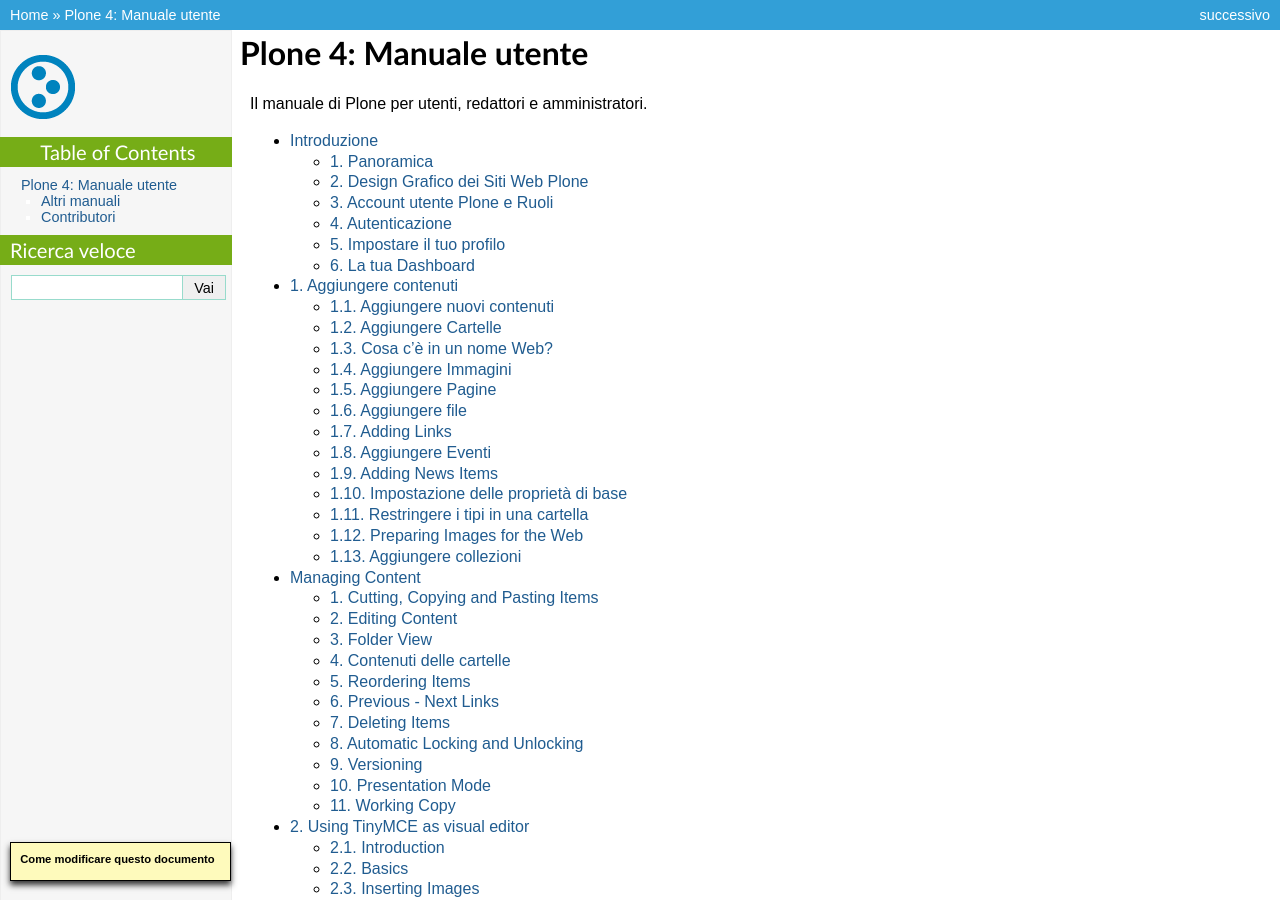
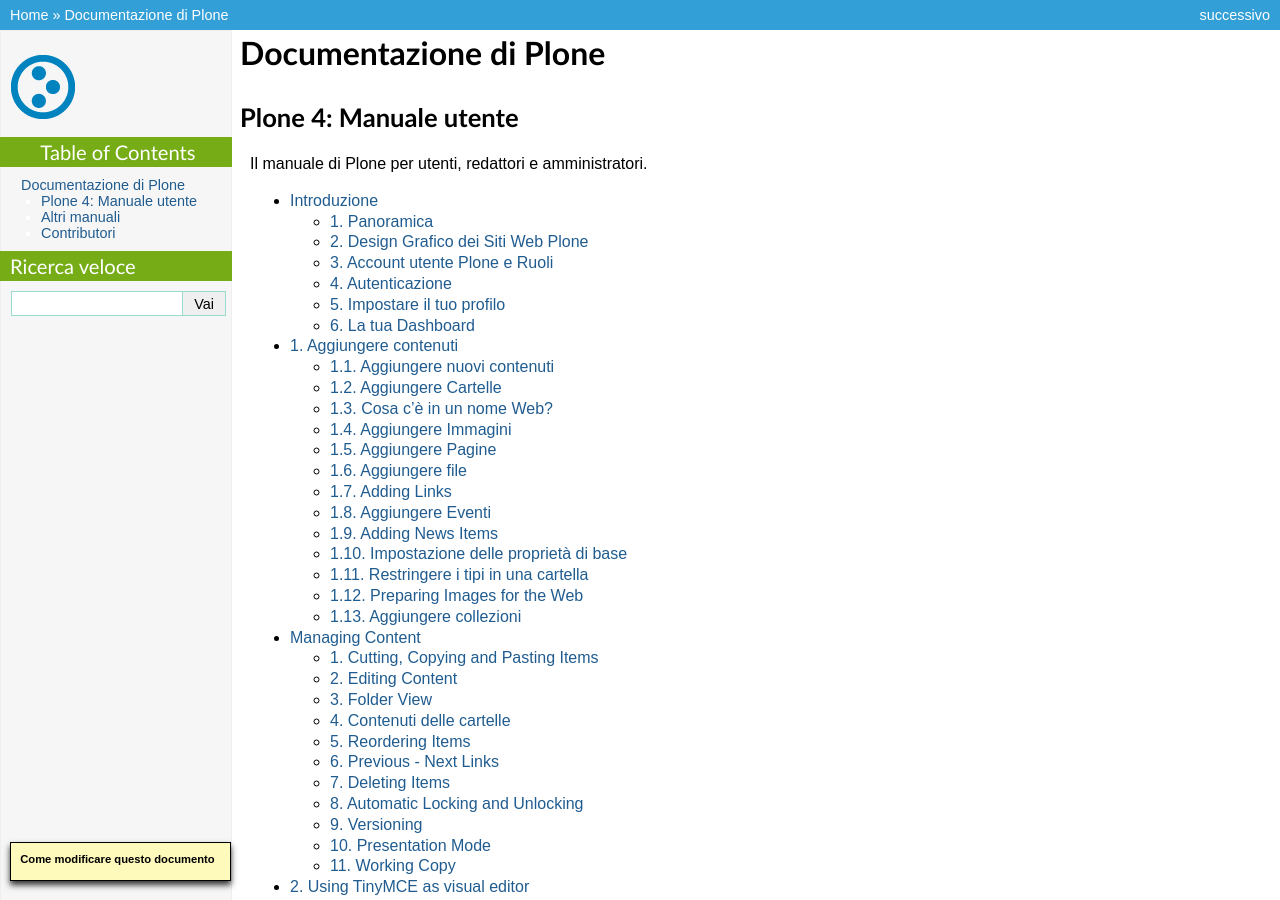
Before and after one commit to plone-it/collective.italiandocumentation, a Sphinx documentation site: the page built from source/index.rst, in a window 1280 px wide and 900 px high. Built offline with Sphinx 7.4.7, drawn with Linux system fonts in a browser that asks for light colours; pages that are not in the unit, such as notebooks, are missing from menus; some of the changed text lies outside the part shown.

Commit message:
Moving the user manual to a 'sub-section' of the more general documentation

```diff
--- a/source/conf.py
+++ b/source/conf.py
@@ -45,7 +45,7 @@
 master_doc = 'index'
 
 # General information about the project.
-project = u'La documentazione Italiana di Plone'
+project = u'Documentazione di Plone'
 copyright = u''
 
 # The version info for the project you're documenting, acts as replacement for
@@ -184,7 +184,7 @@
 # Grouping the document tree into LaTeX files. List of tuples
 # (source start file, target name, title, author, documentclass [howto/manual]).
 latex_documents = [
-  ('index', 'DocumentazionePlone.tex', u'Plone 4: Manuale utente',
+  ('index', 'DocumentazionePlone.tex', u'Documentazio di Plone',
    u'La comunità Italiana di Plone', 'manual'),
 ]
 
--- a/source/index.rst
+++ b/source/index.rst
@@ -1,7 +1,9 @@
-==========================
+================================
+Documentazione di Plone
+================================
+
 Plone 4: Manuale utente
 ==========================
-
 Il manuale di Plone per utenti, redattori e amministratori.
 
 .. toctree::
```
